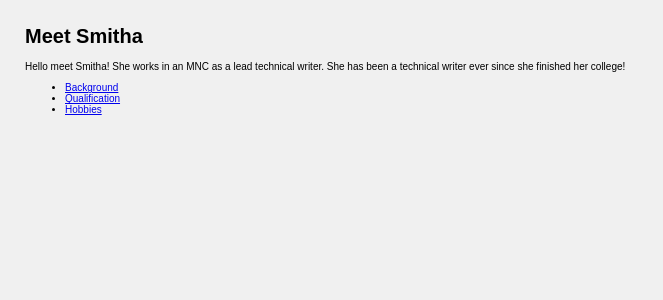
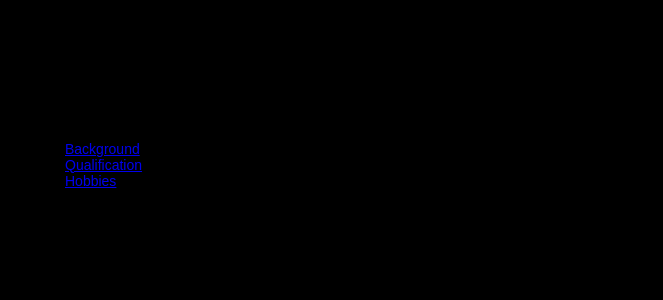
Before and after one commit to smithavijayan/meetmyhobbies, a Jekyll site: the page built from index.md, in a window 1280 px wide. Shown: the top 300 px of the page, without its empty margins (0-663 px from the left). Built offline with Jekyll 4.4.1, drawn with Linux system fonts in a browser that asks for light colours; our own code applies the rules of GitHub Pages for plain Markdown files.

Commit message:
my experiments with stlyes

```diff
--- a/_layouts/template.html
+++ b/_layouts/template.html
@@ -4,7 +4,9 @@
 <link rel="stylesheet" type="text/css" href="./assets/css/style.css"/>
 </head>
   <body>
-
+  <header align="right" font-style="italics" font-size="10px">
+  Created by {{ site.name }}
+  </header>
 	<main>
       <div>
         {{ content }}
--- a/assets/css/style.css
+++ b/assets/css/style.css
@@ -1,6 +1,7 @@
 body {
   margin: 25px;
-  background-color: rgb(240,240,240);
+  background-color: rgb(0,0,0);
   font-family: arial, sans-serif;
-  font-size: 10px;
+  font-size: 14px;
+  font-color: rgb(255,255,51);
 }
```
